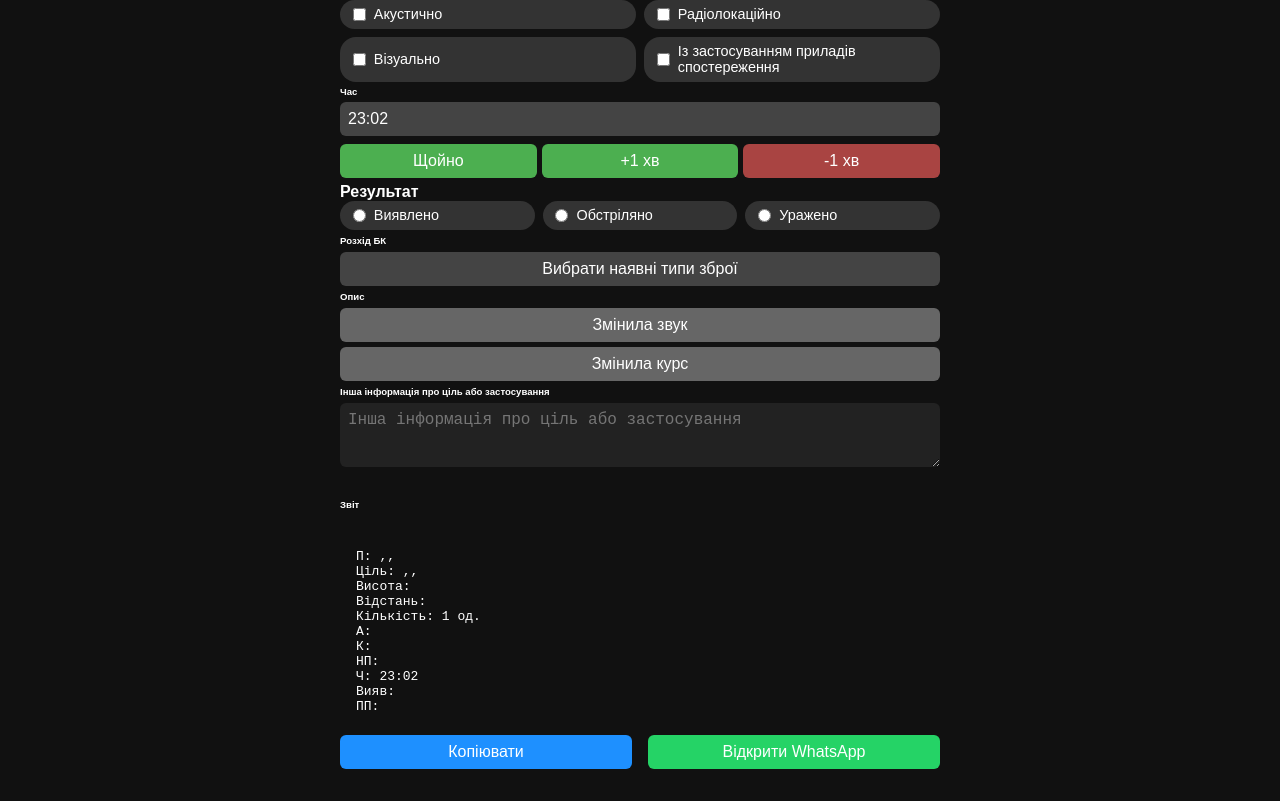
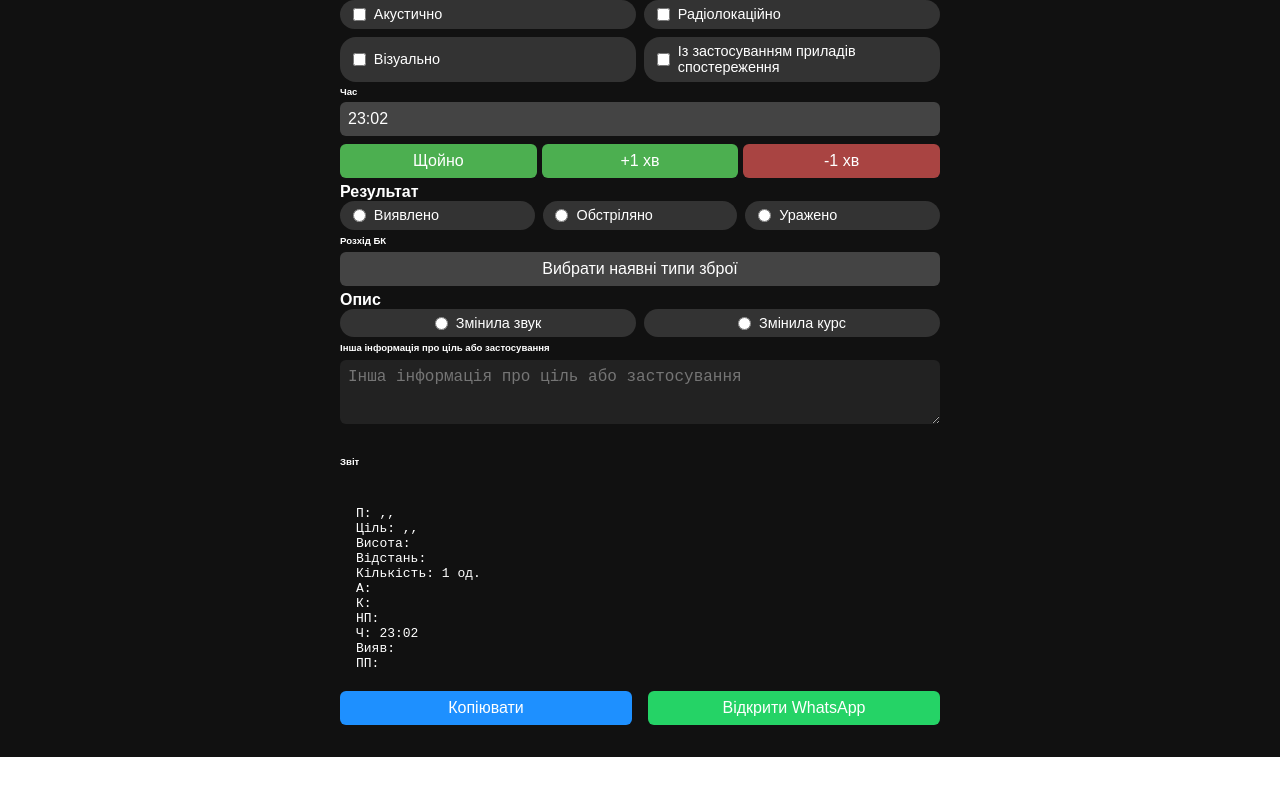
Before and after one commit to lolittajdm-alt/akviz0.2, a Next.js app: page / in a window 1280 px wide. Shown: the part 1093-1894 px from the top of the page. After the commit the page ends 1850 px from the top, so only its background shows below. Built offline with nearby package versions, Linux system fonts and the light colour scheme.

Commit message:
Update index.js

```diff
--- a/pages/index.js
+++ b/pages/index.js
@@ -942,32 +942,35 @@ useEffect(() => {
           ))}
         </div>
 
-        {/* Опис */}
-<div style={blockMargin}>
-  <div style={labelStyle}>Опис</div>
-  <div style={{ display: "flex", flexDirection: "column", gap: "0.3rem" }}>
-    <button
-      onClick={() => setForm((f) => ({ ...f, description: "Змінила звук" }))}
-      style={{
-        ...buttonStyle,
-        width: "100%",
-        backgroundColor:
-          form.description === "Змінила звук" ? "#4caf50" : "#666",
-      }}
-    >
-      Змінила звук
-    </button>
-    <button
-      onClick={() => setForm((f) => ({ ...f, description: "Змінила курс" }))}
-      style={{
-        ...buttonStyle,
-        width: "100%",
-        backgroundColor:
-          form.description === "Змінила курс" ? "#4caf50" : "#666",
-      }}
-    >
-      Змінила курс
-    </button>
+        <div style={blockMargin}>
+  <label style={{ ...labelStyle, fontSize: "1rem" }}>Опис</label>
+  <div style={{ display: "flex", gap: "0.5rem" }}>
+    {["Змінила звук", "Змінила курс"].map((desc) => (
+      <label
+        key={desc}
+        style={{
+          flex: 1,
+          display: "flex",
+          alignItems: "center",
+          justifyContent: "center",
+          backgroundColor: form.description === desc ? "#2e75ff" : "#333",
+          color: "#fff",
+          padding: "0.4rem 0.8rem",
+          borderRadius: "16px",
+          fontSize: "0.9rem",
+          cursor: "pointer",
+          userSelect: "none",
+        }}
+      >
+        <input
+          type="radio"
+          checked={form.description === desc}
+          onChange={() => setForm((f) => ({ ...f, description: desc }))}
+          style={{ marginRight: "0.5rem" }}
+        />
+        {desc}
+      </label>
+    ))}
   </div>
 </div>
 
```
